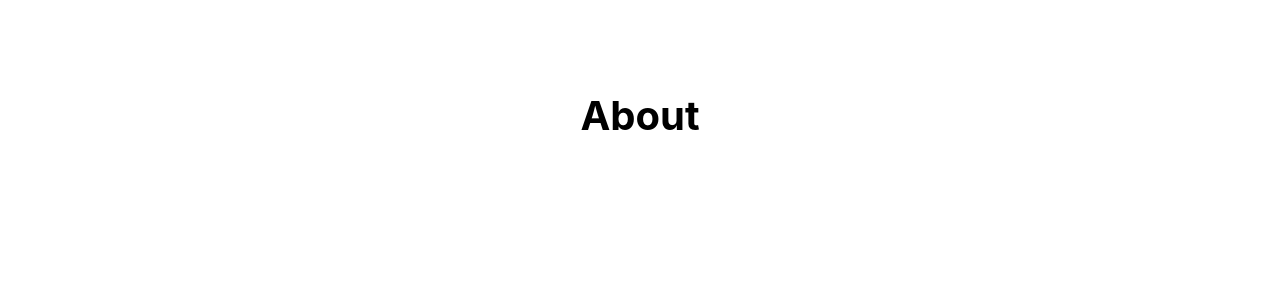
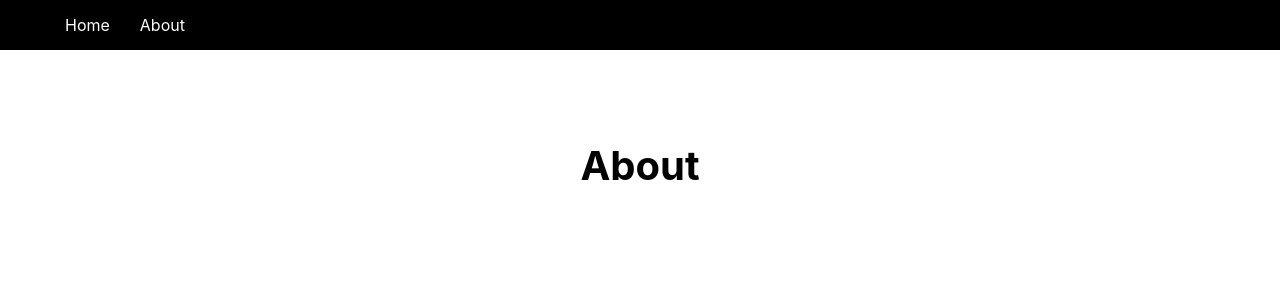
Before and after one commit to Prakash171999/NextJs-R-D, a Next.js app: page /about in a window 1280 px wide. Shown: the top 300 px of the page. Built offline with nearby package versions, Linux system fonts and the light colour scheme.

Commit message:
nav component & link

```diff
--- a/components/Layout.js
+++ b/components/Layout.js
@@ -1,14 +1,16 @@
-import React from "react"
-import styles from "../styles/Layout.module.css"
+import React from "react";
+import styles from "../styles/Layout.module.css";
+import Nav from "./Nav";
 
-const Layout = ({children}) => {
-    return (
-        <div className={styles.containe}>
-            <main className={styles.main}>
-            {children}
-            </main>
-        </div>
-    )
-}
+const Layout = ({ children }) => {
+  return (
+    <>
+      <Nav />
+      <div className={styles.containe}>
+        <main className={styles.main}>{children}</main>
+      </div>
+    </>
+  );
+};
 
-export default Layout
+export default Layout;
--- /dev/null
+++ b/components/Nav.js
@@ -0,0 +1,19 @@
+import Link from 'next/link'
+import navStyles from '../styles/Nav.module.css'
+
+const Nav = () => {
+  return (
+    <nav className={navStyles.nav}>
+      <ul>
+        <li>
+          <Link href='/'>Home</Link>
+        </li>
+        <li>
+          <Link href='/about'>About</Link>
+        </li>
+      </ul>
+    </nav>
+  )
+}
+
+export default Nav
--- /dev/null
+++ b/styles/Nav.module.css
@@ -0,0 +1,20 @@
+.nav {
+    height: 50px;
+    padding: 10px;
+    background: #000;
+    color: #fff;
+    display: flex;
+    align-items: center;
+    justify-content: flex-start;
+  }
+
+  .nav ul {
+    display: flex;
+    justify-content: center;
+    align-items: center;
+    list-style: none;
+  }
+
+  .nav ul li a {
+    margin: 5px 15px;
+  }
```
